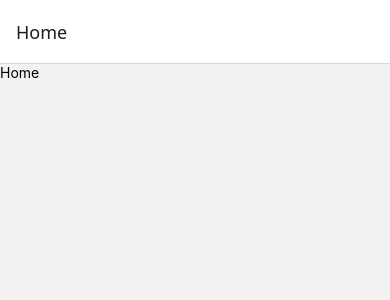
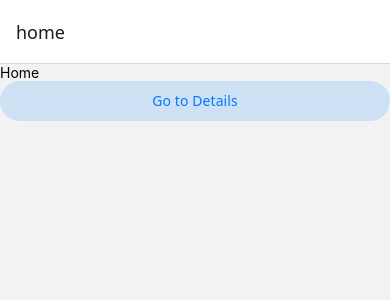
Before and after one commit to ieloi/HumorTracker, a React Native app: screen /home in a window 390 px wide. Before the commit this address had no page. Shown: the top 300 px of the page. Built offline with nearby package versions, Linux system fonts and the light colour scheme.

Commit message:
fix: adiciona tipagens para facilitar o autocomplete relacionado a navegação de telas

```diff
--- a/Routes.tsx
+++ b/Routes.tsx
@@ -1,19 +1,31 @@
-import { NavigationContainer } from "@react-navigation/native";
-import { createNativeStackNavigator } from "@react-navigation/native-stack";
+import { NavigationContainer, RouteProp } from "@react-navigation/native";
+import { createNativeStackNavigator, NativeStackNavigationProp } from "@react-navigation/native-stack";
 import Home from "./src/screens/Home";
 import Detail from "./src/screens/Detail";
 import SetUserName from "./src/screens/SetUserName";
 
-const Stack = createNativeStackNavigator();
+type TScreenDefinitions = {
+    home: undefined,
+    setUserName: undefined,
+    detail: {
+        rate: number
+    }
+}
+
+const Stack = createNativeStackNavigator<TScreenDefinitions>();
 
 const AppRoutes = () => {
     return <NavigationContainer>
-        <Stack.Navigator initialRouteName="Home">
-            <Stack.Screen name="Home" component={Home} />
-            <Stack.Screen name="Details" component={Detail} />
-            <Stack.Screen name="SetUserName" component={SetUserName} />
+        <Stack.Navigator initialRouteName="home">
+            <Stack.Screen name="home" component={Home} />
+            <Stack.Screen name="detail" component={Detail} />
+            <Stack.Screen name="setUserName" component={SetUserName} />
         </Stack.Navigator>
     </NavigationContainer>
 }
 
 export default AppRoutes;
+
+export type TNavigationScreenProps = NativeStackNavigationProp<TScreenDefinitions>
+
+export type TRouteProps<T extends keyof TScreenDefinitions> = RouteProp<TScreenDefinitions, T>
--- a/src/screens/Detail.tsx
+++ b/src/screens/Detail.tsx
@@ -1,8 +1,13 @@
 import { Text, View } from "react-native"
+import { useRoute } from "@react-navigation/native"
+import { TRouteProps } from "../../Routes";
 
 const Detail = () => {
+
+    const { params } = useRoute<TRouteProps<'detail'>>();
+
     return <View>
-        <Text>Detail</Text>
+        <Text>{params.rate}</Text>
     </View>
 }
 
--- a/src/screens/Home.tsx
+++ b/src/screens/Home.tsx
@@ -1,8 +1,14 @@
+import { Button } from "@react-navigation/elements"
 import { Text, View } from "react-native"
+import { useNavigation } from "@react-navigation/native"
+import { TNavigationScreenProps } from "../../Routes";
 
 const Home = () => {
+    const navigation = useNavigation<TNavigationScreenProps>();
+
     return <View>
         <Text>Home</Text>
+        <Button onPress={() => navigation.navigate('detail', { rate: 3 })}>Go to Details</Button>
     </View>
 }
 
```
